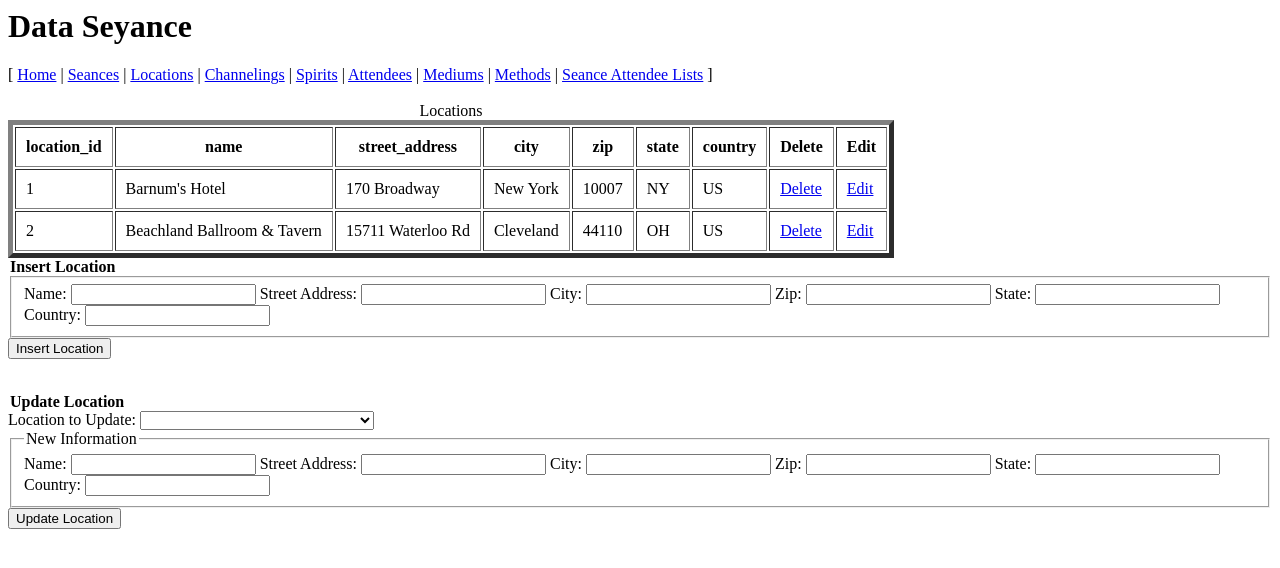
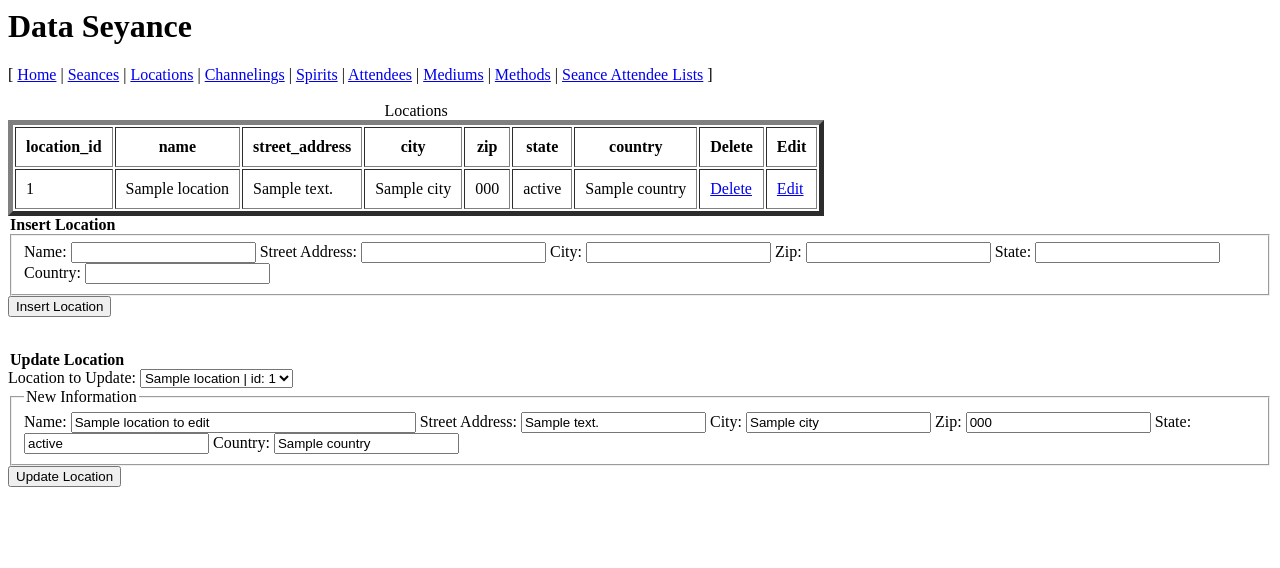
Before and after one commit to gmelsby/DataSeyance, a Flask app: template templates/locations.j2 in a window 1280 px wide. Shown: the top 568 px of the page. Run offline with Flask 2, Linux system fonts and the light colour scheme; the template is opened without the code that fills it: most values are stand-ins (such as "Sample title", 1, 10 or a date in 2020); some libraries are stand-ins or nearby versions.

Commit message:
started work on Locations

```diff
--- a/app.py
+++ b/app.py
@@ -25,15 +25,35 @@ def attendees():
 def channelings():
     return render_template('channelings.j2')
 
-@app.route('/locations')
+@app.route('/locations', methods=['GET', 'POST'])
 def locations():
+    if request.method == 'GET':
+        args = request.args
+        location_to_edit = None
+        if args.get('id'):
+            preselect_query = ('SELECT location_id, name, street_address, city, zip, state, country '
+                               'FROM Locations '
+                               f'WHERE location_id = {args.get("id")};')
+            cursor = db.execute_query(db_connection=db_connection, query=preselect_query)
+            location_to_edit = cursor.fetchone()
+
+
+        query = ('SELECT location_id, name, street_address, city, zip, state, country '
+                 'FROM Locations;')
+        cursor = db.execute_query(db_connection=db_connection, query=query)
+        location_data = cursor.fetchall()
+
+        return render_template('locations.j2', location_data=location_data, location_to_edit=location_to_edit)
+
+
+
     return render_template('locations.j2')
 
 @app.route('/mediums', methods=['GET', 'POST'])
 def mediums():
     if request.method == 'POST':
-        if request.form.get('id_input') and request.form.get('name'):
-            full_name_input = request.form['name']
+        if request.form.get('id_input') and request.form.get('new_name'):
+            full_name_input = request.form['new_name']
             id_input = request.form['id_input']
 
             query = ('UPDATE Mediums '
@@ -45,7 +65,7 @@ def mediums():
 
             return redirect('/mediums')
 
-        if request.form.get('name') and request.form.get('id_input') != '':
+        if request.form.get('name'):
             full_name_input = request.form['name']
             query = f'INSERT INTO Mediums (full_name) VALUES ("{full_name_input}");'
             cursor = db.execute_query(db_connection=db_connection, query=query)
@@ -59,7 +79,7 @@ def mediums():
         if args.get('id'):
             preselect_query = f"SELECT medium_id, full_name FROM Mediums WHERE medium_id = {args.get('id')};"
             cursor = db.execute_query(db_connection=db_connection, query=preselect_query)
-            medium_to_edit = cursor.fetchall()[0]
+            medium_to_edit = cursor.fetchone()
 
         query = 'SELECT medium_id, full_name FROM Mediums;'
         cursor = db.execute_query(db_connection=db_connection, query=query)
@@ -81,15 +101,15 @@ def delete_medium(id):
 @app.route('/methods', methods=['GET', 'POST'])
 def methods():
     if request.method == 'POST':
-        if request.form.get('id_input') and request.form.get('name'):
-            name_input = request.form['name']
+        if request.form.get('id_input') and request.form.get('new_name'):
+            name_input = request.form['new_name']
             id_input = request.form['id_input']
             description_input = 'NULL'
-            if request.form.get('description'):
-                description_input = f'"{request.form["description"]}"'
+            if request.form.get('new_description'):
+                description_input = f'"{request.form["new_description"]}"'
 
 
-            query = ('UPDATE Methods '
+            query= ('UPDATE Methods '
                      f'SET name = "{name_input}", '
                      f'description = {description_input} '
                      f'WHERE method_id = {id_input};')
@@ -99,7 +119,7 @@ def methods():
 
             return redirect('/methods')
 
-        if request.form.get('name') and request.form.get('id_input') != '':
+        if request.form.get('name'):
             name_input = request.form['name']
             description_input = 'NULL'
             if request.form.get('description'):
@@ -116,7 +136,7 @@ def methods():
         if args.get('id'):
             preselect_query = f"SELECT method_id, name, description FROM Methods WHERE method_id = {args.get('id')};"
             cursor = db.execute_query(db_connection=db_connection, query=preselect_query)
-            method_to_edit = cursor.fetchall()[0]
+            method_to_edit = cursor.fetchone()
 
         query = 'SELECT method_id, name, description FROM Methods;'
         cursor = db.execute_query(db_connection=db_connection, query=query)
@@ -145,8 +165,8 @@ def seances():
 @app.route('/spirits', methods=['GET', 'POST'])
 def spirits():
     if request.method == 'POST':
-        if request.form.get('id_input') and request.form.get('name'):
-            full_name_input = request.form['name']
+        if request.form.get('id_input') and request.form.get('new_name'):
+            full_name_input = request.form['new_name']
             id_input = request.form['id_input']
 
             query = ('UPDATE Spirits '
@@ -158,7 +178,7 @@ def spirits():
 
             return redirect('/spirits')
 
-        if request.form.get('name') and request.form.get('id_input') != '':
+        if request.form.get('name'):
             full_name_input = request.form['name']
             query = f'INSERT INTO Spirits (full_name) VALUES ("{full_name_input}");'
             cursor = db.execute_query(db_connection=db_connection, query=query)
@@ -172,7 +192,7 @@ def spirits():
         if args.get('id'):
             preselect_query = f"SELECT spirit_id, full_name FROM Spirits WHERE spirit_id = {args.get('id')};"
             cursor = db.execute_query(db_connection=db_connection, query=preselect_query)
-            spirit_to_edit = cursor.fetchall()[0]
+            spirit_to_edit = cursor.fetchone()
 
         query = 'SELECT spirit_id, full_name FROM Spirits;'
         cursor = db.execute_query(db_connection=db_connection, query=query)
--- a/queries/DML.sql
+++ b/queries/DML.sql
@@ -105,7 +105,7 @@ SELECT location_id, name, street_address, city, zip, state, country
 FROM Locations;
 
 -- Query for getting a list of Location names with ids
--- Used in drop-down menu for editing Locations and inserting and editing Seances
+-- Used in drop-down menu for editing Seances
 SELECT location_id, name
 FROM Locations;
 
--- a/templates/locations.j2
+++ b/templates/locations.j2
@@ -12,6 +12,7 @@
 
 <table border="5" cellpadding="10">
   <caption>Locations</caption>
+  <thead>
   <tr>
     <th>location_id</th>
     <th>name</th>
@@ -23,43 +24,37 @@
     <th>Delete</th>
     <th>Edit</th>
   </tr>
+  </thead>
+  <tbody>
+  {% for location in location_data %}
   <tr>
-    <td>1</td>
-    <td>Barnum's Hotel</td>
-    <td>170 Broadway</td>
-    <td>New York</td>
-    <td>10007</td>
-    <td>NY</td>
-    <td>US</td>
+    <td>{{location['location_id']}}</td>
+    <td>{{location['name']}}</td>
+    <td>{{location['street_address']}}</td>
+    <td>{{location['city']}}</td>
+    <td>{{location['zip']}}</td>
+    <td>{{location['state']}}</td>
+    <td>{{location['country']}}</td>
     <td><a href="_">Delete</a></td>
-    <td><a href="_">Edit</a></td>
+    <td><a href="locations?id={{location['location_id']}}">Edit</a></td>
   </tr>
-  <tr>
-    <td>2</td>
-    <td>Beachland Ballroom & Tavern</td>
-    <td>15711 Waterloo Rd</td>
-    <td>Cleveland</td>
-    <td>44110</td>
-    <td>OH</td>
-    <td>US</td>
-    <td><a href="_">Delete</a></td>
-    <td><a href="_">Edit</a></td>
-  </tr>
+  {% endfor %}
+  <tbody>
 </table>
 
 
 
 
 <div id="insert" style="display: block">
-  <form id="InsertLocation">
+  <form id="InsertLocation" method="POST">
       <legend><strong>Insert Location</strong></legend>
           <fieldset class="fields">
         <label> Name: </label> <input type="text"  name="name">
-        <label> Street Address: </label> <input type="text"  >
-        <label> City: </label> <input type="text"  >
-        <label> Zip: </label> <input type="text"  >
-        <label> State: </label> <input type="text"  >
-          <label> Country: </label> <input type="text"  >
+        <label> Street Address: </label> <input type="text" name="street_address">
+        <label> City: </label> <input type="text" name="city">
+        <label> Zip: </label> <input type="text" name="zip">
+        <label> State: </label> <input type="text" name="state">
+        <label> Country: </label> <input type="text" name="country">
     </fieldset>
     <input class="btn" type="submit" id="InsertLocation" value="Insert Location">
   </form>
@@ -71,22 +66,25 @@
 </div>
 
 <div id="update" style="display: block">
-    <form id="UpdateLocation">
+    <form id="UpdateLocation" method="POST">
       <legend><strong>Update Location</strong></legend>
       <label for="toupdate">Location to Update: </label>
       <select name="toupdate" id="update">
-          <option value="None"> </option>
-        <option value="Barnum"> Barnum's Hotel | id: 1</option>
-        <option value="Beach"> Beachland Ballroom & Tavern | id: 2</option>
+        <option value=""> </option>
+        {% for location in location_data %}
+        <option value={{location['location_id']}}
+        {% if location_to_edit['location_id']==location['location_id'] %} selected {% endif %}>
+          {{location['name']}} | id: {{location['location_id']}}</option>
+        {% endfor %}
       </select>
       <fieldset class="fields">
       <legend>New Information</legend>
-        <label> Name: </label> <input type="text"  name="name">
-        <label> Street Address: </label> <input type="text"  >
-        <label> City: </label> <input type="text"  >
-        <label> Zip: </label> <input type="text"  >
-        <label> State: </label> <input type="text"  >
-        <label> Country: </label> <input type="text"  >
+        <label> Name: </label> <input type="text" name="new_name" size=40 value="{{location_to_edit['name']}}">
+        <label> Street Address: </label> <input type="text" name="new_street_address" value="{{location_to_edit['street_address']}}">
+        <label> City: </label> <input type="text" name="new_city" value="{{location_to_edit['city']}}">
+        <label> Zip: </label> <input type="text" name="new_zip" value="{{location_to_edit['zip']}}">
+        <label> State: </label> <input type="text" name="new_state" value="{{location_to_edit['state']}}">
+        <label> Country: </label> <input type="text" name="new_country" value="{{location_to_edit['country']}}">
     </fieldset>
     <input class="btn" type="submit" id="UpdateLocation" value="Update Location">
   </form>
--- a/templates/mediums.j2
+++ b/templates/mediums.j2
@@ -61,7 +61,7 @@
     </select>
      <fieldset class="fields">
       <legend>New Information</legend>
-    <label> Full Name: </label> <input  type="text"  name="name" value="{{medium_to_edit['full_name']}}">
+    <label> Full Name: </label> <input  type="text"  name="new_name" value="{{medium_to_edit['full_name']}}">
     </fieldset>
     <input class="btn" type="submit" id="UpdateMedium" value="Update Medium">
   </form>
--- a/templates/spirits.j2
+++ b/templates/spirits.j2
@@ -64,7 +64,7 @@
 
     <fieldset class="fields">
   <legend>New Information</legend>
-  <label> Full Name: </label> <input  type="text"  name="name" value="{{spirit_to_edit['full_name']}}">
+  <label> Full Name: </label> <input  type="text"  name="new_name" value="{{spirit_to_edit['full_name']}}">
     </fieldset>
     <input class="btn" type="submit" id="UpdateSpirit" value="Update Spirit">
   </form>
```
Also changed, not shown: templates/methods.j2 (+4 -4 lines).
